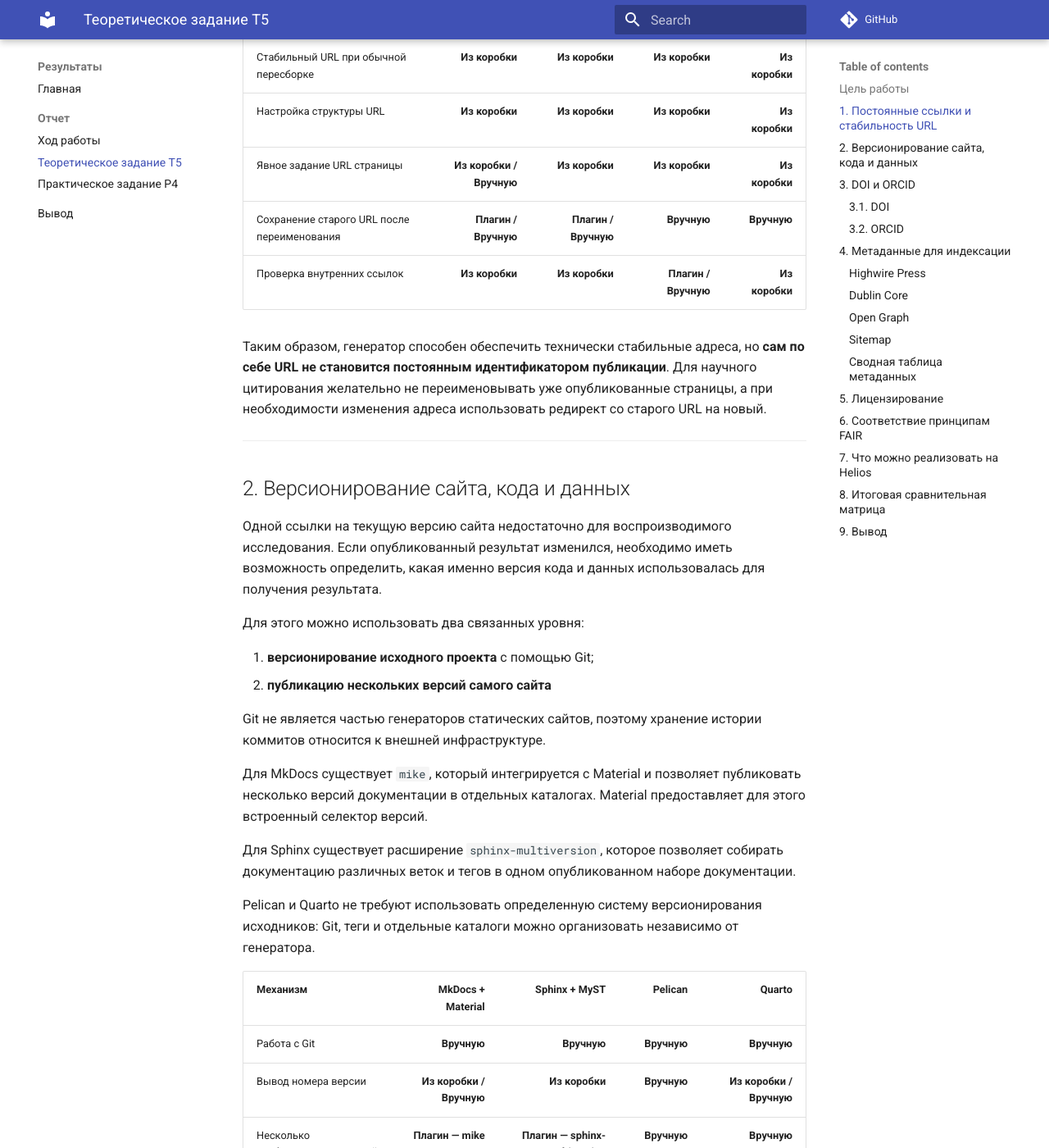
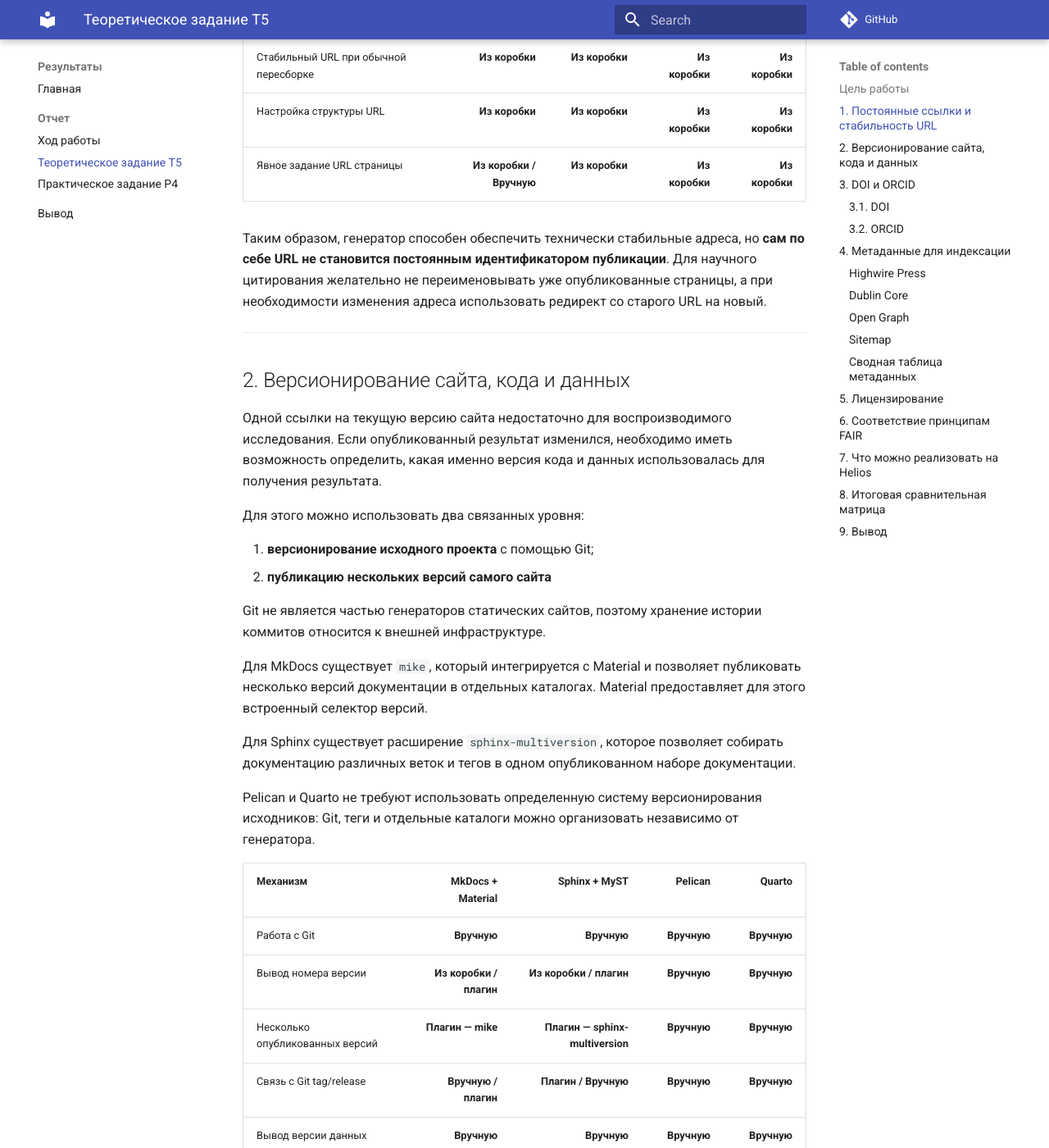
Before and after one commit to gr33b0k/pyweb_t1, an MkDocs documentation site: the page built from docs/report/t5.md, in a window 1280 px wide and 1400 px high, scrolled down 1645 px. Shown: the whole window at 82% size. Built offline with MkDocs 1.6.1 and Material for MkDocs 9.7.7, drawn with Linux system fonts in a browser that asks for light colours; comment, search, counter and statistics services are not loaded; some of the changed text lies outside the part shown.

Commit message:
docs: update T5 page

```diff
--- a/docs/report/t5.md
+++ b/docs/report/t5.md
@@ -37,13 +37,11 @@ Pelican предоставляет отдельные настройки `*_URL`
 
 Quarto использует структуру проекта и настройки сайта для формирования адресов. Для сайтов также существует `site-url`, который используется при формировании абсолютных адресов и связанных с ними метаданных.
 
-| Возможность                                 |        MkDocs + Material |        Sphinx + MyST |              Pelican |         Quarto |
-| ------------------------------------------- | -----------------------: | -------------------: | -------------------: | -------------: |
-| Стабильный URL при обычной пересборке       |           **Из коробки** |       **Из коробки** |       **Из коробки** | **Из коробки** |
-| Настройка структуры URL                     |           **Из коробки** |       **Из коробки** |       **Из коробки** | **Из коробки** |
-| Явное задание URL страницы                  | **Из коробки / Вручную** |       **Из коробки** |       **Из коробки** | **Из коробки** |
-| Сохранение старого URL после переименования |     **Плагин / Вручную** | **Плагин / Вручную** |          **Вручную** |    **Вручную** |
-| Проверка внутренних ссылок                  |           **Из коробки** |       **Из коробки** | **Плагин / Вручную** | **Из коробки** |
+| Возможность                           |        MkDocs + Material |  Sphinx + MyST |        Pelican |         Quarto |
+| ------------------------------------- | -----------------------: | -------------: | -------------: | -------------: |
+| Стабильный URL при обычной пересборке |           **Из коробки** | **Из коробки** | **Из коробки** | **Из коробки** |
+| Настройка структуры URL               |           **Из коробки** | **Из коробки** | **Из коробки** | **Из коробки** |
+| Явное задание URL страницы            | **Из коробки / Вручную** | **Из коробки** | **Из коробки** | **Из коробки** |
 
 Таким образом, генератор способен обеспечить технически стабильные адреса, но **сам по себе URL не становится постоянным идентификатором публикации**. Для научного цитирования желательно не переименовывать уже опубликованные страницы, а при необходимости изменения адреса использовать редирект со старого URL на новый.
 
@@ -66,14 +64,13 @@ Git не является частью генераторов статическ
 
 Pelican и Quarto не требуют использовать определенную систему версионирования исходников: Git, теги и отдельные каталоги можно организовать независимо от генератора.
 
-| Механизм                        |        MkDocs + Material |                    Sphinx + MyST |     Pelican |                   Quarto |
-| ------------------------------- | -----------------------: | -------------------------------: | ----------: | -----------------------: |
-| Работа с Git                    |              **Вручную** |                      **Вручную** | **Вручную** |              **Вручную** |
-| Вывод номера версии             | **Из коробки / Вручную** |                   **Из коробки** | **Вручную** | **Из коробки / Вручную** |
-| Несколько опубликованных версий |        **Плагин — mike** | **Плагин — sphinx-multiversion** | **Вручную** |              **Вручную** |
-| Переключатель версий            |  **Из коробки + Плагин** |             **Плагин + Вручную** | **Вручную** |              **Вручную** |
-| Связь с Git tag/release         |              **Вручную** |             **Плагин / Вручную** | **Вручную** |              **Вручную** |
-| Вывод версии данных             |              **Вручную** |                      **Вручную** | **Вручную** |              **Вручную** |
+| Механизм                        |       MkDocs + Material |                    Sphinx + MyST |     Pelican |      Quarto |
+| ------------------------------- | ----------------------: | -------------------------------: | ----------: | ----------: |
+| Работа с Git                    |             **Вручную** |                      **Вручную** | **Вручную** | **Вручную** |
+| Вывод номера версии             | **Из коробки / плагин** |          **Из коробки / плагин** | **Вручную** | **Вручную** |
+| Несколько опубликованных версий |       **Плагин — mike** | **Плагин — sphinx-multiversion** | **Вручную** | **Вручную** |
+| Связь с Git tag/release         |    **Вручную / плагин** |             **Плагин / Вручную** | **Вручную** | **Вручную** |
+| Вывод версии данных             |             **Вручную** |                      **Вручную** | **Вручную** | **Вручную** |
 
 Отдельно необходимо хранить версию или хеш набора данных. Генератор статического сайта не может автоматически определить научную связь между конкретным графиком и набором данных, поэтому такую информацию следует добавлять в метаданные или формировать скриптом сборки.
 
@@ -116,11 +113,11 @@ DOI
 
 Таким образом:
 
-| Возможность                        |                   MkDocs |                   Sphinx |                  Pelican |                   Quarto |
-| ---------------------------------- | -----------------------: | -----------------------: | -----------------------: | -----------------------: |
-| Автоматическое присвоение DOI      |              **Вручную** |              **Вручную** |              **Вручную** |              **Вручную** |
-| Указание уже полученного DOI       | **Вручную / Из коробки** | **Вручную / Из коробки** | **Вручную / Из коробки** |           **Из коробки** |
-| Создание страницы «Как цитировать» |              **Вручную** |              **Вручную** |              **Вручную** | **Из коробки / Вручную** |
+| Возможность                        |      MkDocs |      Sphinx |     Pelican |                   Quarto |
+| ---------------------------------- | ----------: | ----------: | ----------: | -----------------------: |
+| Автоматическое присвоение DOI      | **Вручную** | **Вручную** | **Вручную** |              **Вручную** |
+| Указание уже полученного DOI       | **Вручную** | **Вручную** | **Вручную** |           **Из коробки** |
+| Создание страницы «Как цитировать» | **Вручную** | **Вручную** | **Вручную** | **Из коробки / Вручную** |
 
 Quarto имеет наиболее развитую встроенную модель библиографических метаданных: в YAML можно указать DOI, авторов, тип публикации и другие поля CSL, а для веб-статей можно автоматически сформировать представление цитирования.
 
```
Also changed, not shown: other parts of docs/report/t5.md (+1 -3 lines).
